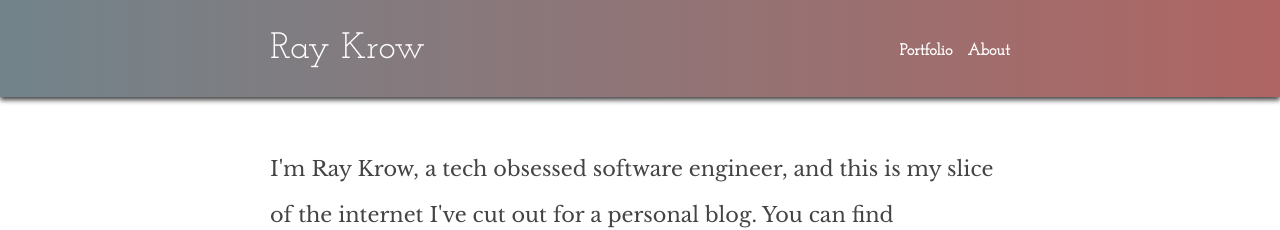
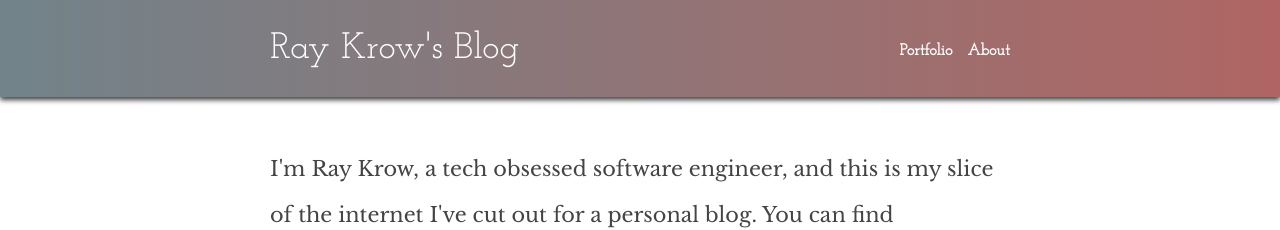
Before and after one commit to rayepps/blog, a Jekyll site: the page built from index.html, in a window 1280 px wide and 900 px high. Shown: the top 230 px of the window. Built offline with Jekyll 4.4.1, drawn with Linux system fonts in a browser that asks for light colours; nearby versions of some CDN libraries.

Commit message:
made head title more descriptive

```diff
--- a/_config.yml
+++ b/_config.yml
@@ -6,7 +6,7 @@
 # 'jekyll serve'. If you change this file, please restart the server process.
 
 # Site settings
-title: Ray Krow
+title: Ray Krow's Blog
 email: raymondkrow@gmail.com
 description: > # "baseurl:"
   I'm Ray Krow, a tech obsessed software engineer, and this is my
```
